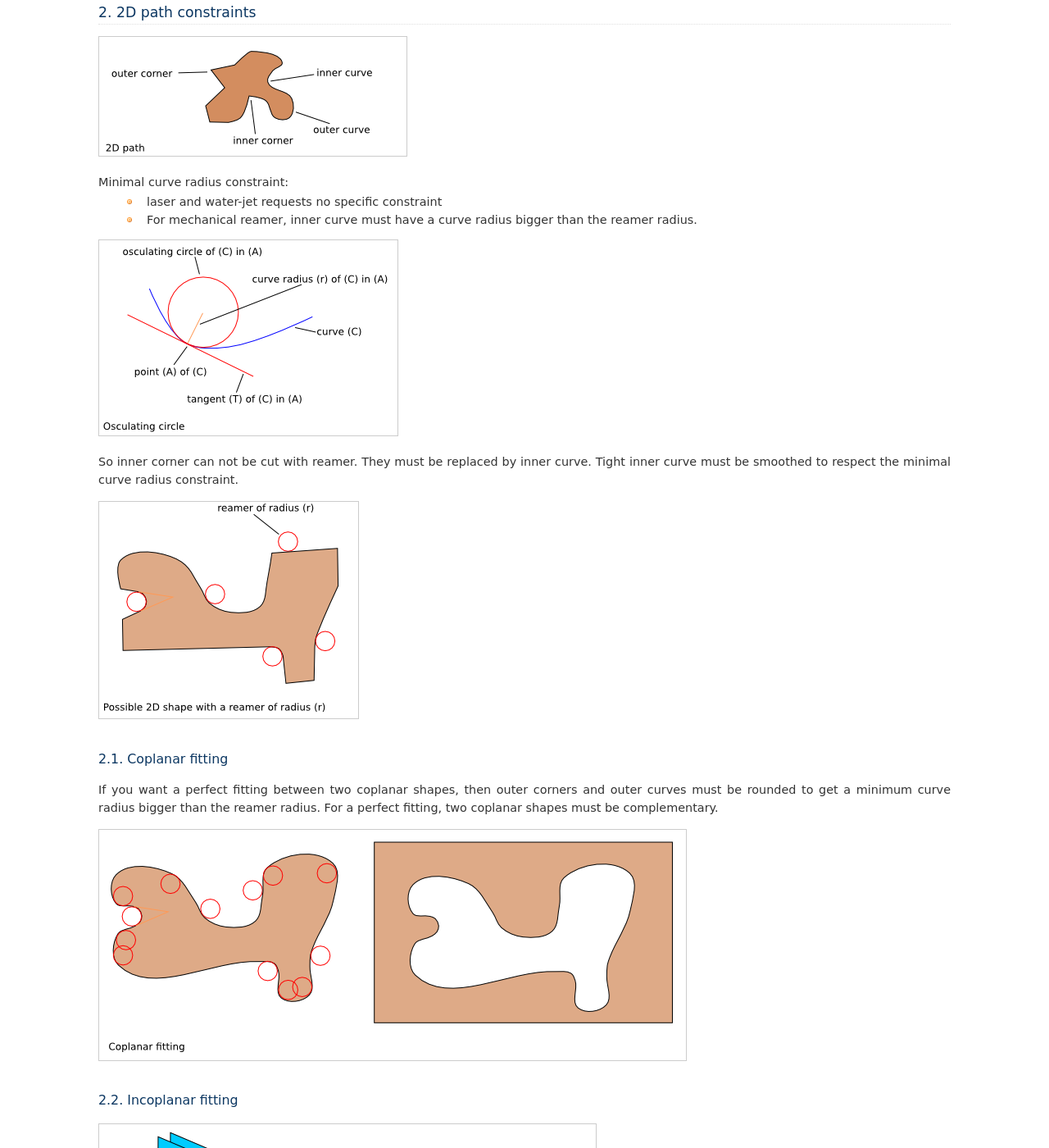
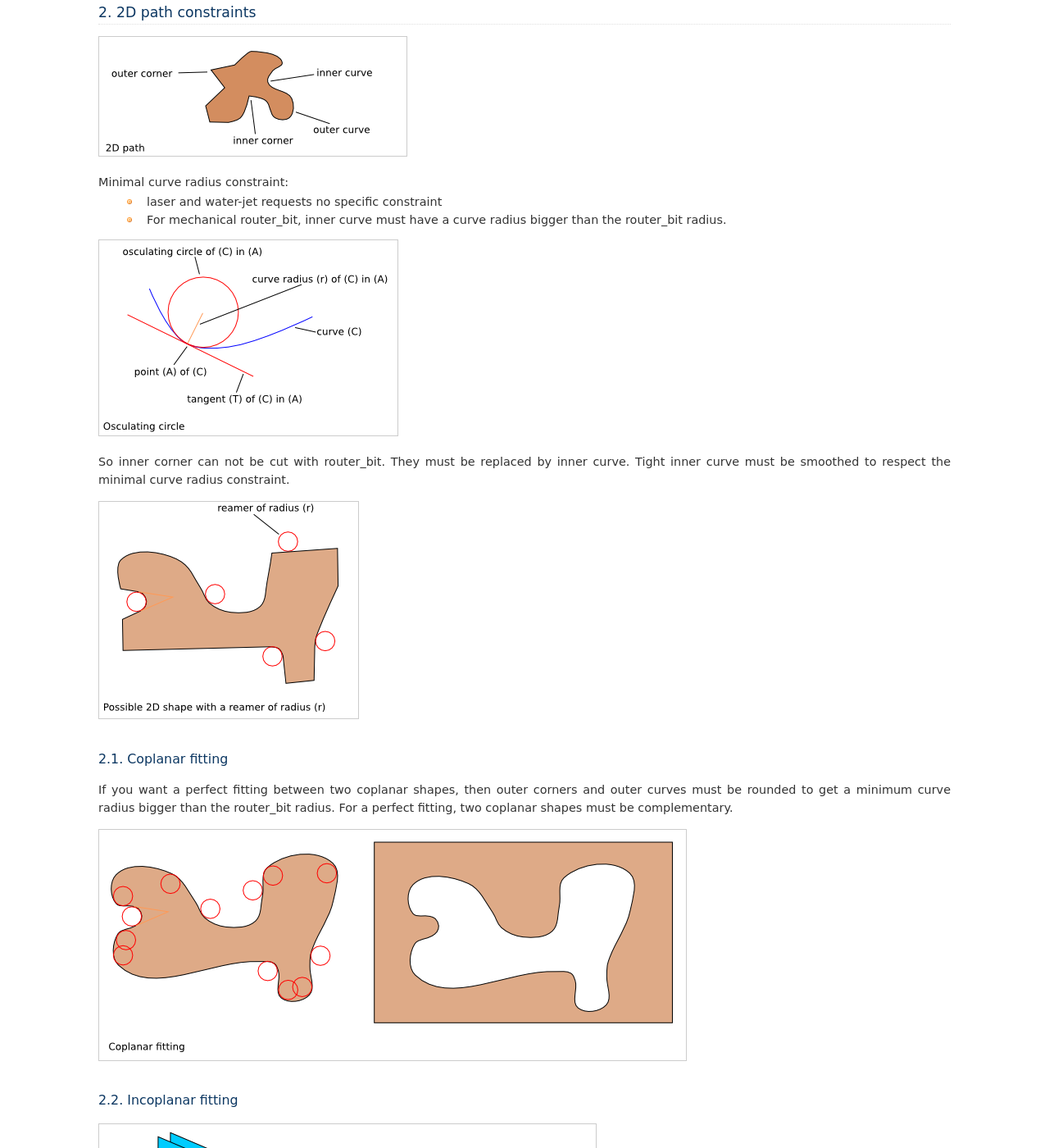
Before and after one commit to charlyoleg/Cnc25D, a Sphinx documentation site: the page built from docs/cnc_cut_outline.rst, in a window 1280 px wide and 1400 px high, scrolled down 672 px. Shown: the whole window at 82% size. Built offline with Sphinx 7.4.7, drawn with Linux system fonts in a browser that asks for light colours; formulas are drawn with MathJax 3; some of the changed text lies outside the part shown.

Commit message:
[all] change reamer into router_bit

```diff
--- a/docs/cnc25d_presentation.rst
+++ b/docs/cnc25d_presentation.rst
@@ -21,7 +21,7 @@ The Python package cnc25d proposes an API and design examples related to those t
 
 In the Cnc25D Python package, you find functions that help you design parts to be made by a 3-axis CNC, to assemble those parts and to create DXF 2D plans of your design. In particular you get those functions:
 
-- **cnc_cut_outline** takes as input a 2D polygon defined by a list of points and a CNC reamer diameter and provides as output a millable 2D outline. Then, you just need to extrude this outline to get your 2.5D part.
+- **cnc_cut_outline** takes as input a 2D polygon defined by a list of points and a CNC router_bit diameter and provides as output a millable 2D outline. Then, you just need to extrude this outline to get your 2.5D part.
 - **place_plank** offers an alternative natural way to place a part in a cuboid assembly.
 - **export_to_dxf** writes a DXF file with a projection of a cut of your design.
 - **export_xyz_to_dxf** writes a DXF file with many projections of cuts of your design along the 3 axis, in a similar way as a medical 3D scanner.
@@ -239,9 +239,9 @@ Release 0.1.3
 -------------
 Released on 2013-07-07
 
-* API function cnc_cut_outline() gets an additional argument *string* to help tracking issues due to the *reamer radius*.
+* API function cnc_cut_outline() gets an additional argument *string* to help tracking issues due to the *router_bit radius*.
 * Box wood frame design example generates also BRep in addition to STL and DXF.
-* Box wood frame design example support reamer radius up to 4.9 mm with all others parameters at default.
+* Box wood frame design example support router_bit radius up to 4.9 mm with all others parameters at default.
 
 Release 0.1.2
 -------------
--- a/docs/cnc_cut_outline.rst
+++ b/docs/cnc_cut_outline.rst
@@ -11,12 +11,12 @@ Computer numerical control (a.k.a. CNC) lets cut material directly from computer
 
 The 3-axis CNC can process:
   - 2.5D : xy-path at z constant
-  - 3D: xyz-path in case of well adapted reamer and path
+  - 3D: xyz-path in case of well adapted router_bit and path
 
 Cutting technology:
   - laser cutter (Only 2D: cutting and engraving)
   - water jet (Only 2D with a 3-axis machine)
-  - mechanical reamer (2.5D and 3D depending on shape and reamer shape)
+  - mechanical router_bit (2.5D and 3D depending on shape and router_bit shape)
 
 
 2. 2D path constraints
@@ -26,18 +26,18 @@ Cutting technology:
 
 Minimal curve radius constraint:
   - laser and water-jet requests no specific constraint
-  - For mechanical reamer, inner curve must have a curve radius bigger than the reamer radius.
+  - For mechanical router_bit, inner curve must have a curve radius bigger than the router_bit radius.
 
 .. image:: images/osculating_circle.png
 
-So inner corner can not be cut with reamer. They must be replaced by inner curve. Tight inner curve must be smoothed to respect the minimal curve radius constraint.
+So inner corner can not be cut with router_bit. They must be replaced by inner curve. Tight inner curve must be smoothed to respect the minimal curve radius constraint.
 
-.. image:: images/possible_2d_shape_with_a_reamer_of_radius_r.png
+.. image:: images/possible_2d_shape_with_a_router_bit_of_radius_r.png
 
 2.1. Coplanar fitting
 ---------------------
 
-If you want a perfect fitting between two coplanar shapes, then outer corners and outer curves must be rounded to get a minimum curve radius bigger than the reamer radius. For a perfect fitting, two coplanar shapes must be complementary.
+If you want a perfect fitting between two coplanar shapes, then outer corners and outer curves must be rounded to get a minimum curve radius bigger than the router_bit radius. For a perfect fitting, two coplanar shapes must be complementary.
 
 .. image:: images/coplanar_fitting.png
 
@@ -126,7 +126,7 @@ Other method with the law of cosines c²=a²+b²-2*a*b*cos(C)
 ::
 
   Knowing Gx,Gy,Ax,Ay,Hx,Hy,a we want to calculate: Ix, Iy
-  With E,I and F, we define the arc than can be build with a reamer of radius r.
+  With E,I and F, we define the arc than can be build with a router_bit of radius r.
 
 4. Incoplanar fitting details
 =============================
```
Also changed, not shown: docs/box_wood_frame_design.rst (+4 -4 lines), docs/cnc25d_api.rst (+4 -4 lines), docs/cnc_cut_outline.txt (+9 -7 lines), docs/cnc25d_api.svg, docs/cnc_cut_outline.svg, docs/gearwheel_conception.svg, docs/images/bwf_parameter_router_bit_radius.png (renamed from docs/images/bwf_parameter_reamer_radius.png), docs/images/possible_2d_shape_with_a_router_bit_of_radius_r.png (renamed from docs/images/possible_2d_shape_with_a_reamer_of_radius_r.png), 7 other files.
